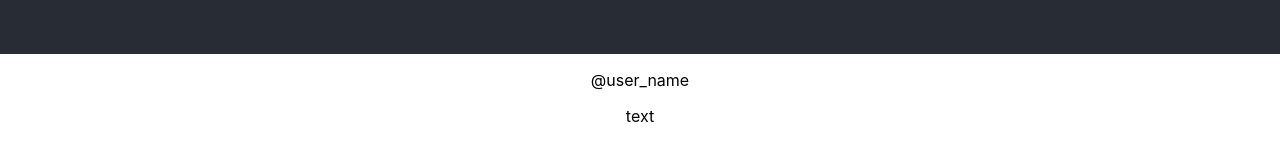
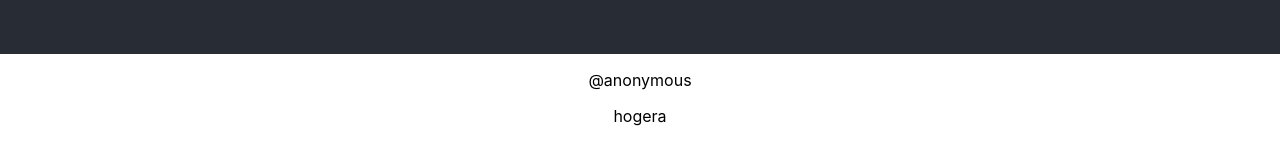
Before and after one commit to sudachi0114/myReactChatApp, a React (Create React App) app: page / in a window 1280 px wide. Shown: the part 746-887 px from the top of the page. Built offline with nearby package versions, Linux system fonts and the light colour scheme.

Commit message:
get property and display

```diff
--- a/src/components/Message.js
+++ b/src/components/Message.js
@@ -5,8 +5,8 @@ export default class Message extends React.Component {
         return (
             <div className="Message">
                 <div className="">
-                    <p>@user_name</p>
-                    <p>text</p>
+                    <p className="">@{this.props.message.user_name}</p>
+                    <p className="">{this.props.message.text}</p>
                 </div>
             </div>
         )
@@ -14,6 +14,4 @@ export default class Message extends React.Component {
 }
 
 /* memo:
-<p className="">@{this.props.message.user_name}</p>
-<p className="">{this.props.message.text}</p>
  */
```
